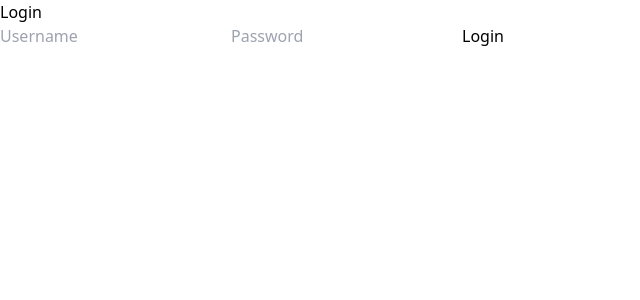
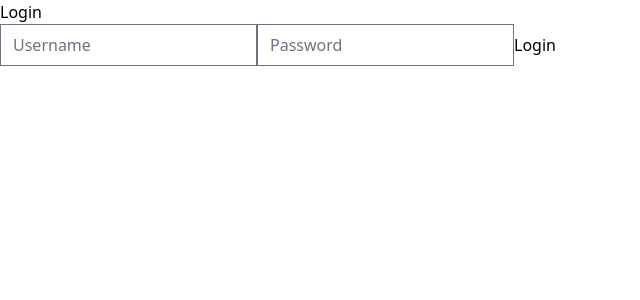
Before and after one commit to LeandroRochAlg/job-failure, a Vue app: page /login in a window 1280 px wide. Shown: the top 300 px of the page, without its empty margins (0-640 px from the left). Built offline with nearby package versions, Linux system fonts and the light colour scheme; no server answers.

Commit message:
feat: Add @tailwindcss/forms plugin

```diff
--- a/package.json
+++ b/package.json
@@ -18,6 +18,7 @@
     "vue-router": "^4.3.3"
   },
   "devDependencies": {
+    "@tailwindcss/forms": "^0.5.7",
     "@vitejs/plugin-vue": "^5.0.4",
     "autoprefixer": "^10.4.19",
     "postcss": "^8.4.39",
--- a/tailwind.config.js
+++ b/tailwind.config.js
@@ -7,5 +7,7 @@ export default {
   theme: {
     extend: {},
   },
-  plugins: [],
+  plugins: [
+    require('@tailwindcss/forms'),
+  ],
 }
```
Also changed, not shown: 1 other file (tests, documents, lock files or other folders).
